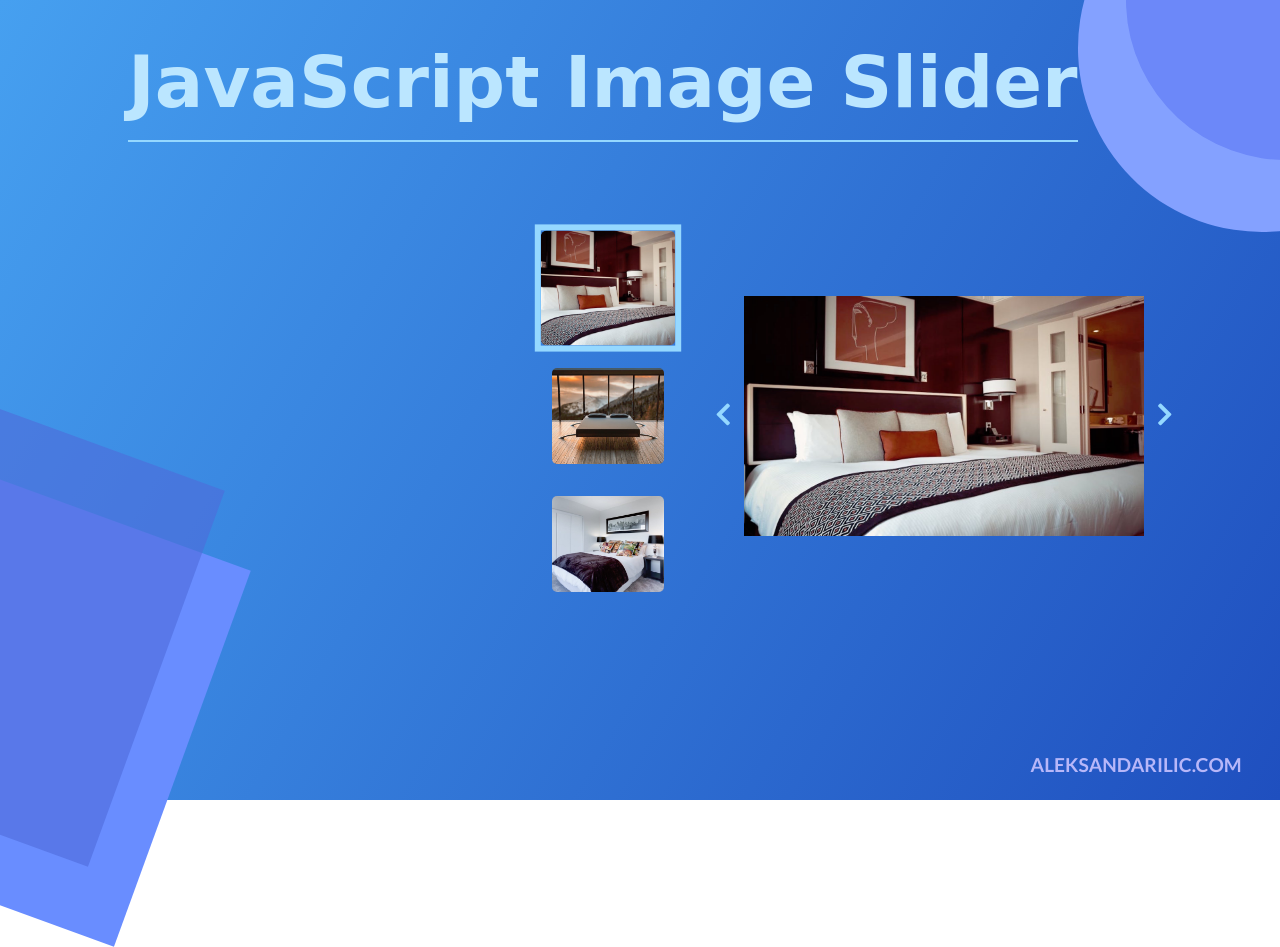
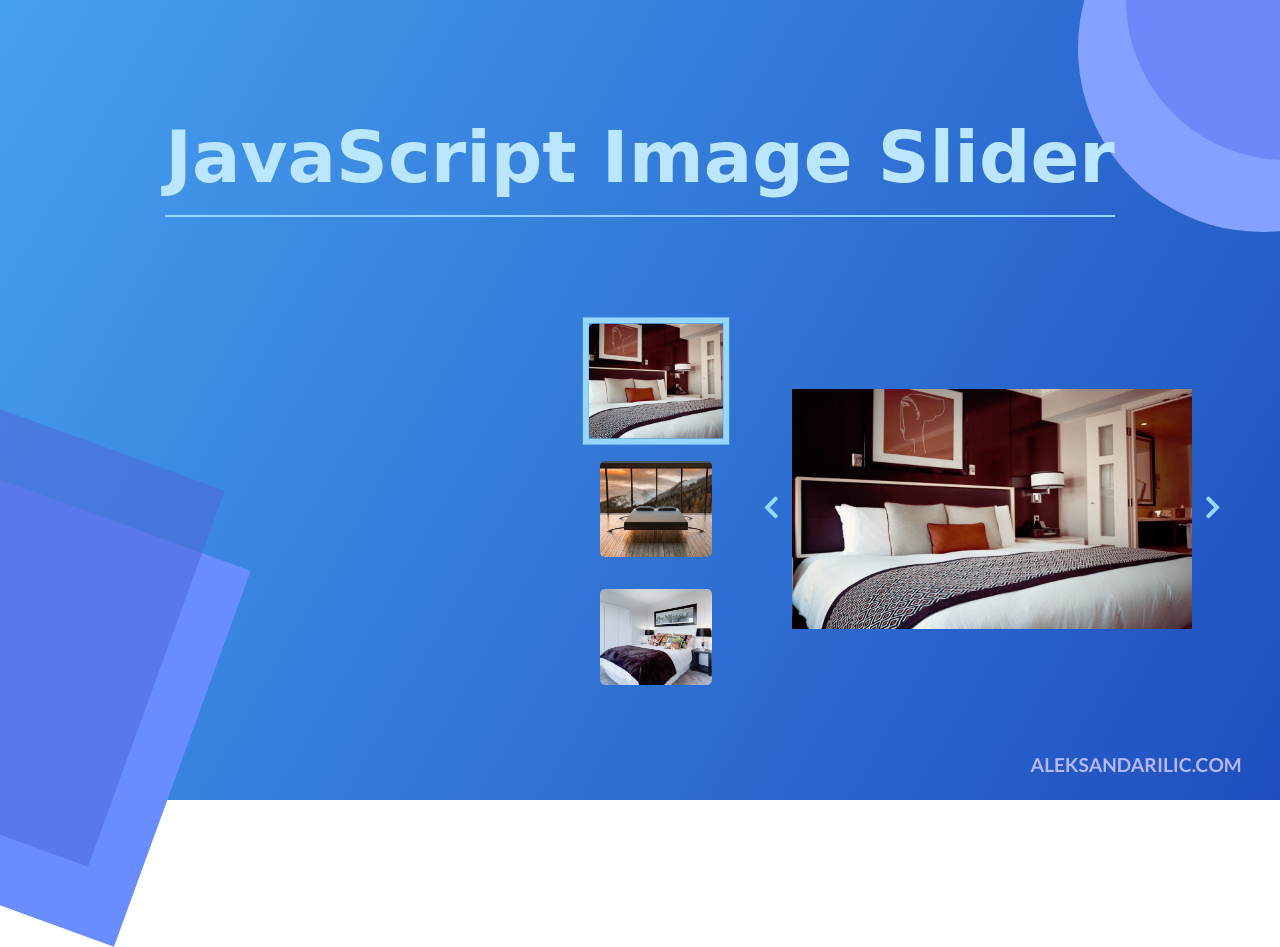
Before and after one commit to AleksandarIlicc/javascript-image-slider, a plain HTML site: page index.html in a window 1280 px wide. Shown: the top 947 px of the page. Drawn offline with Linux system fonts and the light colour scheme; a web font is replaced by a local one.

Commit message:
change some css

```diff
--- a/index.html
+++ b/index.html
@@ -19,6 +19,7 @@
         <div class="circle circle--1"></div>
         <div class="circle circle--2"></div>
 
+        <div class="sec-container">
             <h1 class="title">JavaScript Image Slider</h1>
 
             <div class="wrapper">
@@ -51,6 +52,7 @@
                     </div>
                 </div>
             </div>
+        </div>
 
         <p class="paragraph">aleksandarilic.com</p>
     </div>
--- a/style.css
+++ b/style.css
@@ -22,13 +22,20 @@ body {
     isolation: isolate;
 }
 
+.sec-container {
+    height: 100vh;
+    display: flex;
+    flex-direction: column;
+    justify-content: space-evenly;
+}
+
 .wrapper {
-    position: absolute;
-    top: 30%;
-    right: 10%;
     display: flex;
     justify-content: space-between;
+    align-self: flex-end;
+    margin-right: 5rem;
     width: 40rem;
+    z-index: 100;
 }
 
 .title {
@@ -36,10 +43,10 @@ body {
     font-family: 'Fruktur', cursive;
     color: rgb(187, 230, 255);
     padding-bottom: 1rem;
+    margin: 0 2rem;
     border-bottom: 2px solid rgb(149, 216, 255);
-    position: absolute;
-    top: 5%;
-    left: 10%;
+    align-self: center;
+    z-index: 100;
 }
 
 .paragraph {
@@ -60,7 +67,7 @@ body {
     flex-basis: 30%;
 }
 
-.col-1 * + * {
+.col-1 *+* {
     margin-top: 2rem;
 }
 
```
Lines whose indentation alone changed are shown as unchanged.
